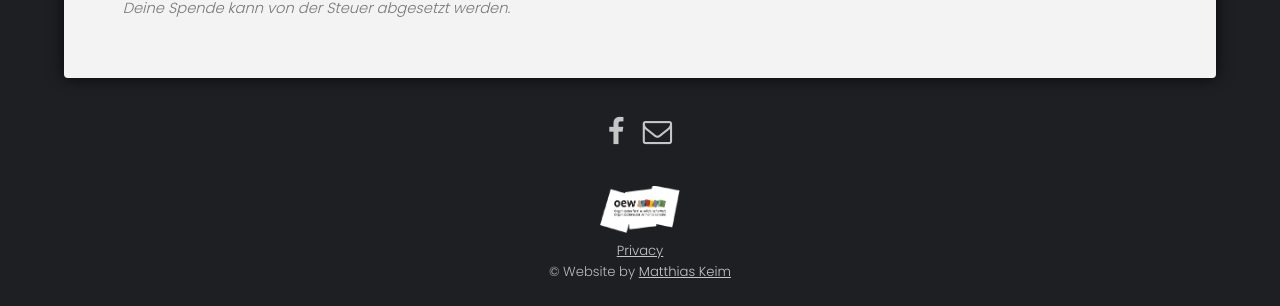
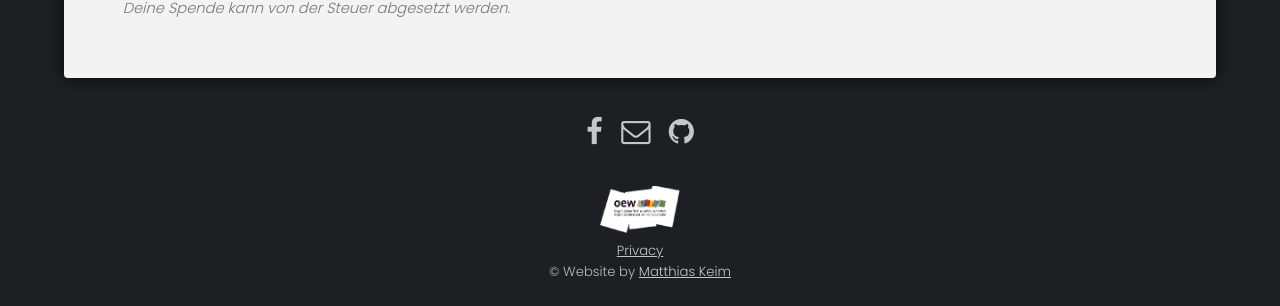
Before and after one commit to mrxder/WebsiteMalaika, a Jekyll site: the page built from index.html, in a window 1280 px wide. Shown: the part 3899-4205 px from the top of the page. Built offline with Jekyll 4.4.1, drawn with Linux system fonts in a browser that asks for light colours.

Commit message:
added github link

```diff
--- a/_layouts/default.html
+++ b/_layouts/default.html
@@ -45,6 +45,7 @@
 						<li><a href="https://www.facebook.com/MalaikaSterzing" class="icon fa-facebook"><span class="label">Facebook</span></a></li>
 						<!--<li><a href="#" class="icon fa-instagram"><span class="label">Instagram</span></a></li>-->
 						<li><a href="mailto:malaika.kenia@hotmail.com" class="icon fa-envelope-o"><span class="label">Email</span></a></li>
+						<li><a href="https://github.com/mrxder/WebsiteMalaika" class="icon fa-github"><span class="label">Github</span></a></li>
 					</ul>
 				</div>
 				<a href="https://www.oew.org/" class="icon"><img src="assets/img/oew_logo_s.png"><span class="label">oew</span></a>
```
Also changed, not shown: README.md.
